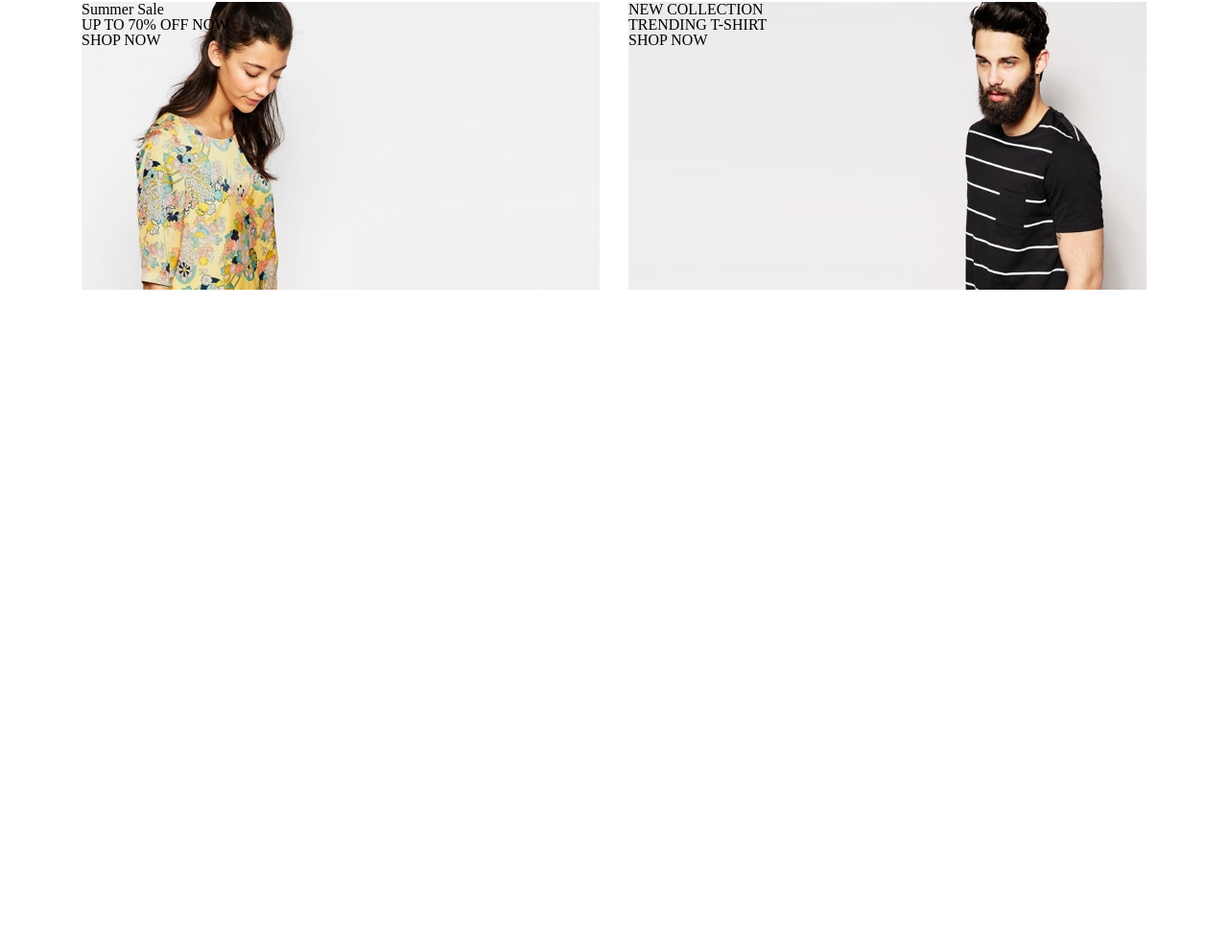
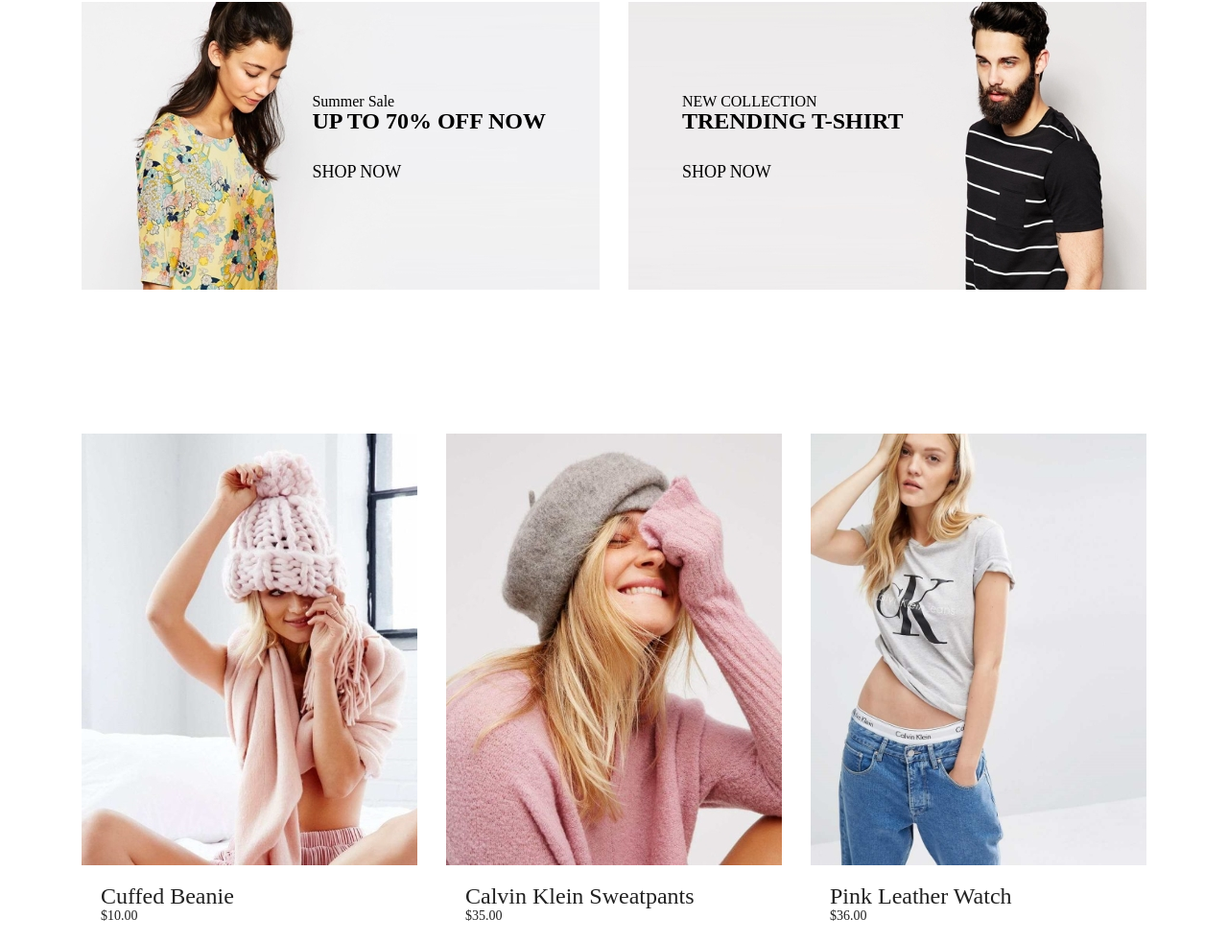
Before and after one commit to shpetimsedolli/project_flexbox, a plain HTML site: page index.html in a window 1280 px wide. Shown: the part 1510-2492 px from the top of the page at 96% size. Before the commit the page ends 1812 px from the top, so only its background shows below. Drawn offline with Linux system fonts and the light colour scheme.

Commit message:
added section 3

```diff
--- a/index.html
+++ b/index.html
@@ -30,7 +30,6 @@
     <!-- END HEADER -->
     <!-- BEGIN MAIN -->
     <main id="main" class="main_content">
-      <div class="mainWrap">
         <section class="block_section products_section">
         <div class="container">
             <ul class="products_categories">
@@ -106,27 +105,98 @@
             </div>
           </div>
         </section>
-        </div>
-    <section class="second_section">
+        <section class="medium_section">
       <div class="container">
         <div class="wrapper2">
           <div class="box1">
             <div class="box1__description">
               <p>Summer Sale</p>
               <h2>UP TO 70% OFF NOW</h2>
-              <span>SHOP NOW</span>
+              <a href="#">SHOP NOW</a>
             </div>
           </div>
           <div class="box2">
             <div class="box2__description">
               <p>NEW COLLECTION</p>
               <h2>TRENDING T-SHIRT</h2>
-              <span>SHOP NOW</span>
+              <a href="#"">SHOP NOW</a>
             </div>
           </div>
         </div>
       </div>
-    </section>
+        </section>
+        <section class="block_section products_section2">
+        <div class="container">
+          <div class="box_wrapper">
+            <div class="box">
+              <div class="box__thumb1">
+                <img src="./src/images/banner-1.jpg" alt="" />
+              </div>
+              <div class="box__content">
+                <p>Cuffed Beanie</p>
+                <span>$10.00</span>
+              </div>
+            </div>
+            <div class="box">
+              <div class="box__thumb1">
+                <img src="./src/images/banner-2.jpg" alt="" />
+              </div>
+              <div class="box__content">
+                <p>Calvin Klein Sweatpants</p>
+                <span>$35.00<span>
+              </div>
+            </div>
+            <div class="box">
+              <div class="box__thumb1">
+                <img src="./src/images/banner-3.jpg" alt="" />
+              </div>
+              <div class="box__content">
+                <p>Pink Leather Watch</p>
+                <span>$36.00</span>
+              </div>
+            </div>
+            <div class="box">
+              <div class="box__thumb1">
+                <img src="./src/images/banner-4.jpg" alt="" />
+              </div>
+              <div class="box__content">
+                <p>Cyan Boheme</p>
+                <span>$36.00</span>
+              </div>
+            </div>
+            <div class="box">
+              <div class="box__thumb1">
+                <img src="./src/images/banner-5.jpg" alt="" />
+              </div>
+              <div class="box__content">
+                <p>Woleen Tee</p>
+                <span>$36.00</span>
+              </div>
+            </div>
+            <div class="box">
+              <div class="box__thumb1">
+                <img src="./src/images/banner-6.jpg" alt="" />
+              </div>
+              <div class="box__content">
+                <p>Cuffed Beanie</p>
+                <span>$10.00</span>
+              </div>
+              </div>
+            </div>
+          </div>
+        </section>
+        <section class="medium_section2">
+          <div class="container">
+          <div class="medium2_wrapper">
+            <div class="box3">
+              <h3>SUBSCRIBE NOW</h3>
+              <p>Lorem Ipsum is simply dummy text of the printing and typesetting industry.</p>
+              <input type="email" placeholder="Enter the email adress...">
+              <input type="submit">
+            </div>
+          </div>
+        </div>
+        </section>
     </main>
     <!-- END MAIN -->
     <!-- BEGIN FOOTER -->
--- a/src/css/style.css
+++ b/src/css/style.css
@@ -113,10 +113,11 @@ a {
   font-weight: 300;
   color: #222222;
 }
-.second_section {
+.medium_section {
   width: 100%;
   clear: both;
   padding-top: 150px;
+  margin-bottom: 150px;
 }
 .wrapper2 {
   display: flex;
@@ -132,3 +133,53 @@ a {
   width: 540px;
   height: 300px;
 }
+.box1__description {
+  float: right;
+  margin-top: 96px;
+  margin-right: 56px;
+}
+.box1__description p {
+  font-size: 16px;
+  font-weight: 300;
+}
+.box1__description h2 {
+  font-size: 24px;
+  font-weight: 600;
+  margin-bottom: 32px;
+}
+.box1__description a {
+  font-size: 18px;
+  font-weight: 300;
+  color: inherit;
+}
+.box2__description {
+  margin-top: 96px;
+  margin-left: 56px;
+}
+.box2__description p {
+  font-size: 16px;
+  font-weight: 300;
+}
+.box2__description h2 {
+  font-size: 24px;
+  font-weight: 600;
+  margin-bottom: 32px;
+}
+.box2__description a {
+  font-size: 18px;
+  font-weight: 300;
+  color: inherit;
+}
+.box__thumb1 {
+  height: 450px;
+}
+.medium_section2 {
+  width: 100%;
+  clear: both;
+  margin-top: 122px;
+}
+.box3 {
+  background-image: url(../images/medium2image.jpg);
+  background-repeat: no-repeat;
+  height: 300px;
+}
```
Also changed, not shown: src/images/medium2image.jpg (added).
